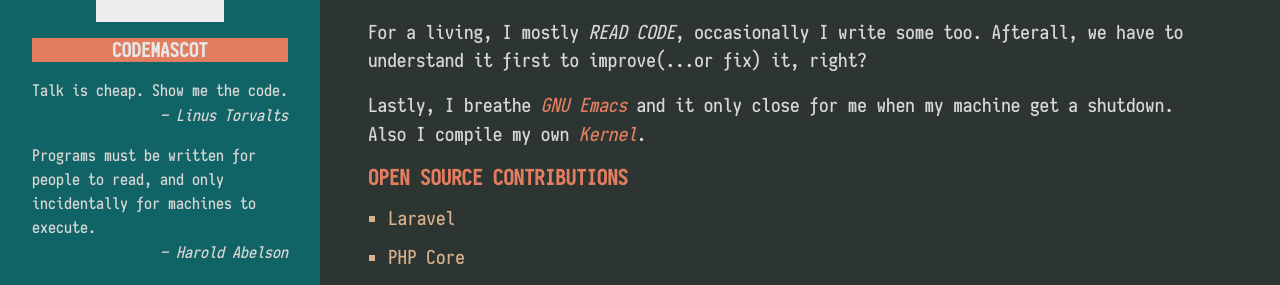
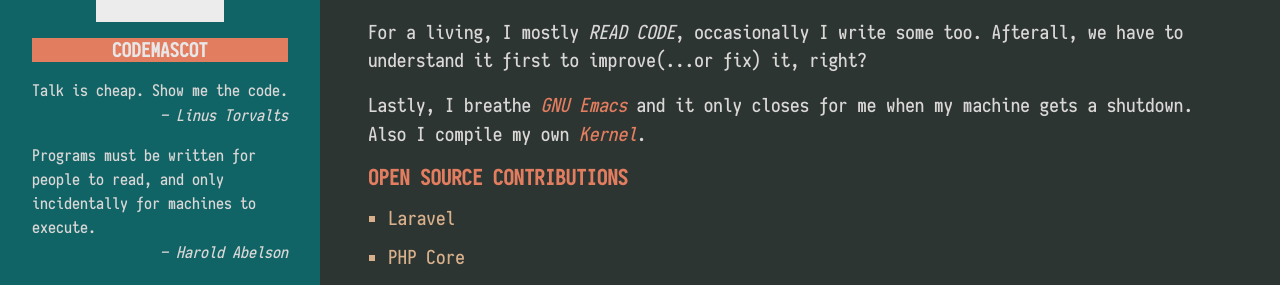
Before and after one commit to khanrn/codemascot.github.io, a Jekyll site: the page built from index.html, in a window 1280 px wide and 925 px high. Shown: the part 138-423 px from the top of the window. Built offline with Jekyll 4.4.1, drawn with Linux system fonts in a browser that asks for light colours; nearby versions of some CDN libraries; the list of posts is cut into pages by our own code.

Commit message:
Third person singular number verb fix

```diff
--- a/index.html
+++ b/index.html
@@ -9,7 +9,7 @@
 
 	<p>For a living, I mostly <i>READ CODE</i>, occasionally I write some too. Afterall, we have to understand it first to improve(...or fix) it, right?</p>
 
-  <p>Lastly, I breathe <i><a target="_blank" href="https://www.gnu.org/software/emacs/">GNU Emacs</a></i> and it only close for me when my machine get a shutdown. Also I compile my own <i><a target="_blank" href="https://git.kernel.org/pub/scm/linux/kernel/git/torvalds/linux.git/tree/">Kernel</a></i>.</p>
+  <p>Lastly, I breathe <i><a target="_blank" href="https://www.gnu.org/software/emacs/">GNU Emacs</a></i> and it only closes for me when my machine gets a shutdown. Also I compile my own <i><a target="_blank" href="https://git.kernel.org/pub/scm/linux/kernel/git/torvalds/linux.git/tree/">Kernel</a></i>.</p>
 
 	<h1 class="page-title">Open Source Contributions</h1>
 	<ul class="contributions">
```
